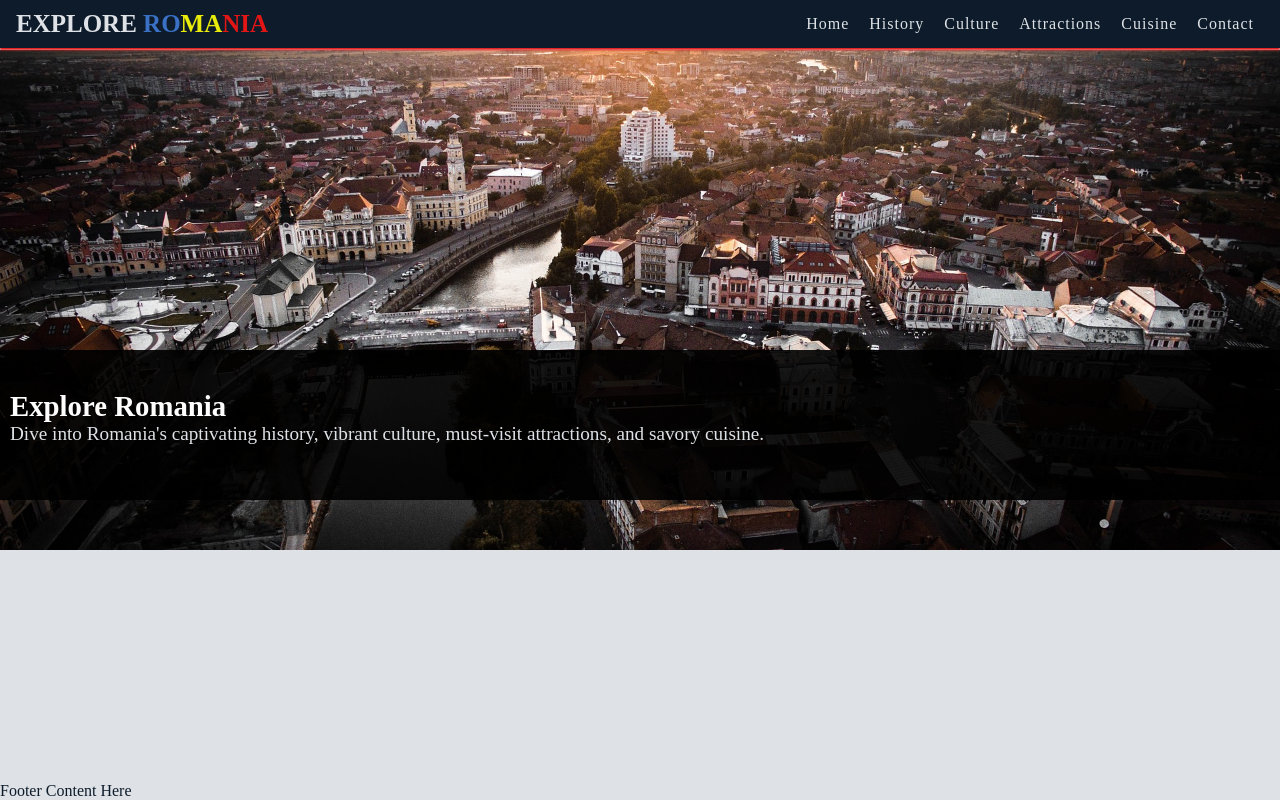
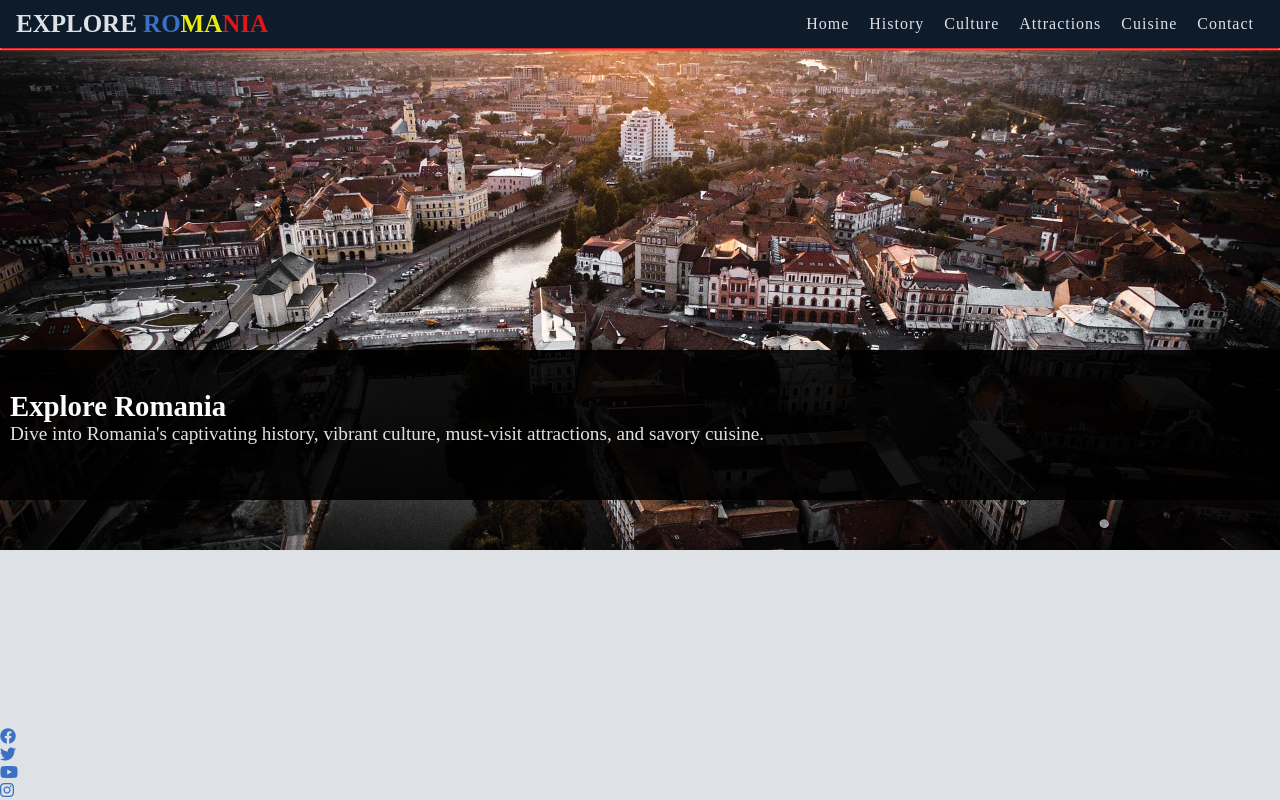
Before and after one commit to Code-Institute-Submissions/xttrust-explore-romania-, a plain HTML site: page index.html in a window 1280 px wide. Drawn offline with Linux system fonts and the light colour scheme.

Commit message:
feat: Added the footer social links HTML

```diff
--- a/index.html
+++ b/index.html
@@ -54,7 +54,30 @@
     <!-- End Main -->
 
     <!-- Start Footer -->
-    <footer>Footer Content Here</footer>
+    <footer>
+      <ul id="social-networks">
+        <li>
+          <a href="https://www.facebook.com" target="_blank" rel="noopener" aria-label="Visit our Facebook page (opens in a new tab)">
+            <i class="fa-brands fa-facebook"></i>
+          </a>
+        </li>
+        <li>
+          <a href="https://www.twitter.com" target="_blank" rel="noopener" aria-label="Visit our Twitter page (opens in a new tab)">
+            <i class="fa-brands fa-twitter"></i>
+          </a>
+        </li>
+        <li>
+          <a href="https://www.youtube.com" target="_blank" rel="noopener" aria-label="Visit our Youtube page (opens in a new tab)">
+            <i class="fa-brands fa-youtube"></i>
+          </a>
+        </li>
+        <li>
+          <a href="https://www.instagram.com" target="_blank" rel="noopener" aria-label="Visit our Instagram page (opens in a new tab)">
+            <i class="fa-brands fa-instagram"></i>
+          </a>
+        </li>
+      </ul>
+    </footer>
     <!-- End Footer -->
 </body>
 </html>
```
